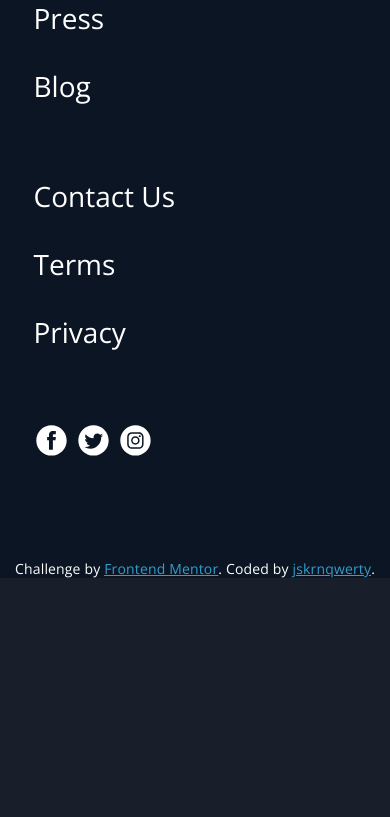
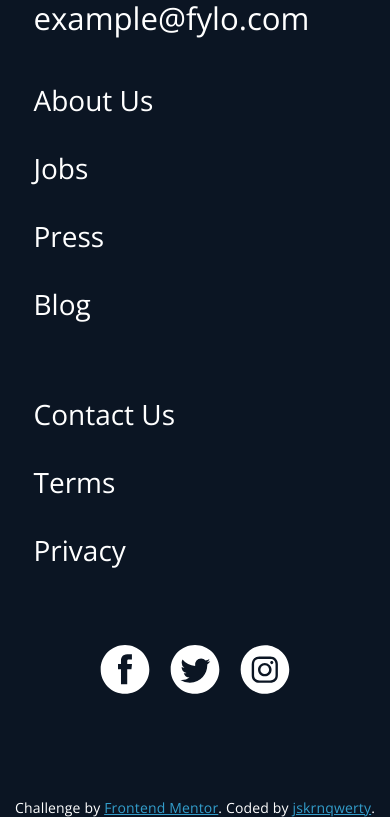
Before and after one commit to jskrnqwerty/frontend-mentor-fylo, a React (Vite) app: page / in a window 390 px wide. Shown: the part 9950-10767 px from the top of the page. Before the commit the page ends 10528 px from the top, so only its background shows below. Built offline with nearby package versions, Linux system fonts and the light colour scheme.

Commit message:
code cleanup

```diff
--- a/src/components/Footer.tsx
+++ b/src/components/Footer.tsx
@@ -127,6 +127,67 @@ const Footer = () => {
             />
           </a>
         </div>
+
+        <div className="footer_info_social-icons-mobile">
+          <a
+            href="https://github.com/jskrnqwerty"
+            className="facebook-icon"
+          >
+            <svg
+              viewBox="0 0 56.693 56.693"
+              xmlSpace="preserve"
+              xmlns="http://www.w3.org/2000/svg"
+            >
+              <path
+                d="M28.347 5.157c-13.6 0-24.625 11.027-24.625 24.625 0 13.6 11.025 24.623 24.625 24.623s24.625-11.023 24.625-24.623c0-13.598-11.026-24.625-24.625-24.625zm6.517 24.522H30.6v15.207h-6.32V29.679h-3.006V24.31h3.006v-3.479c0-2.49 1.182-6.377 6.379-6.377l4.68.018v5.215h-3.398c-.555 0-1.34.277-1.34 1.461v3.163h4.818l-.555 5.368z"
+                className="fill-000000"
+              ></path>
+            </svg>
+          </a>
+
+          <a
+            href="https://github.com/jskrnqwerty"
+            className="twitter-icon"
+          >
+            <svg
+              viewBox="0 0 56.693 56.693"
+              xmlSpace="preserve"
+              xmlns="http://www.w3.org/2000/svg"
+            >
+              <path
+                d="M28.348 5.157c-13.6 0-24.625 11.027-24.625 24.625 0 13.6 11.025 24.623 24.625 24.623s24.623-11.023 24.623-24.623c0-13.598-11.024-24.625-24.623-24.625zm12.404 19.66c.013.266.018.533.018.803 0 8.201-6.242 17.656-17.656 17.656a17.572 17.572 0 0 1-9.513-2.787c.486.057.979.086 1.48.086a12.45 12.45 0 0 0 7.707-2.656 6.214 6.214 0 0 1-5.796-4.311 6.06 6.06 0 0 0 1.167.111c.566 0 1.114-.074 1.635-.217a6.21 6.21 0 0 1-4.979-6.084l.001-.08a6.184 6.184 0 0 0 2.811.777 6.204 6.204 0 0 1-2.761-5.166c0-1.137.306-2.204.84-3.12a17.618 17.618 0 0 0 12.792 6.483 6.206 6.206 0 0 1 6.045-7.619 6.2 6.2 0 0 1 4.529 1.959 12.395 12.395 0 0 0 3.941-1.506 6.223 6.223 0 0 1-2.73 3.433 12.407 12.407 0 0 0 3.565-.977 12.537 12.537 0 0 1-3.096 3.215z"
+                className="fill-000000"
+              ></path>
+            </svg>
+          </a>
+
+          <a
+            href="https://github.com/jskrnqwerty"
+            className="instagram-icon"
+          >
+            <svg
+              viewBox="0 0 56.7 56.7"
+              xmlSpace="preserve"
+              xmlns="http://www.w3.org/2000/svg"
+              enable-background="new 0 0 56.7 56.7"
+            >
+              <circle
+                cx="28.1"
+                cy="30"
+                r="4.4"
+                className="fill-000000"
+              ></circle>
+              <path
+                d="M33.6 19.2h-11c-1.6 0-3 .5-3.9 1.4-.9.9-1.4 2.3-1.4 3.9v11c0 1.6.5 3 1.5 4 1 .9 2.3 1.4 3.9 1.4h10.9c1.6 0 3-.5 3.9-1.4 1-.9 1.5-2.3 1.5-3.9v-11c0-1.6-.5-2.9-1.4-3.9-1-1-2.3-1.5-4-1.5zm-5.5 17.6c-3.8 0-6.8-3.1-6.8-6.8 0-3.8 3.1-6.8 6.8-6.8s6.9 3 6.9 6.8-3.1 6.8-6.9 6.8zm7.1-12.3c-.9 0-1.6-.7-1.6-1.6s.7-1.6 1.6-1.6 1.6.7 1.6 1.6-.7 1.6-1.6 1.6z"
+                class="fill-000000"
+              ></path>
+              <path
+                d="M28.3 5.2c-13.6 0-24.6 11-24.6 24.6 0 13.6 11 24.6 24.6 24.6 13.6 0 24.6-11 24.6-24.6.1-13.6-11-24.6-24.6-24.6zm13.1 30.4c0 2.3-.8 4.3-2.2 5.7-1.4 1.4-3.4 2.1-5.6 2.1H22.7c-2.2 0-4.2-.7-5.6-2.1-1.5-1.4-2.2-3.4-2.2-5.7v-11c0-4.6 3.1-7.8 7.8-7.8h11c2.3 0 4.2.8 5.6 2.2 1.4 1.4 2.1 3.3 2.1 5.6v11z"
+                className="fill-000000"
+              ></path>
+            </svg>
+          </a>
+        </div>
       </div>
     </>
   );
--- a/src/scss/components/_footer.scss
+++ b/src/scss/components/_footer.scss
@@ -78,23 +78,22 @@
     }
 
     &_social-icons {
-      // display: flex;
-      // gap: 0.5em;
 
+        .twitter-icon {
+          margin: 0 0.5em;
+      }
+    }
 
-      a {
-        // width: 100px;
-        // margin-left: 0.5em;
-        .facebook-icon {
-          IconFacebook { color: "#000"}
-        }
-      }
-      // a {
-      //   width: 30px;
+    &_social-icons-mobile {
+      display: none;
 
-      //   IconTwitter {
-      //     color: red;
-      //   }
+          svg {
+            width: 2.5em;
+            fill: $text-color;
+          }
+          svg:hover {
+            fill: $cyan;
+          }
 
         .twitter-icon {
           margin: 0 0.5em;
@@ -104,42 +103,30 @@
   }
 
   @media screen and (max-width: $mobile-screen) {
-    // @extend %header-footer-padding;
-    // background-color: $footer-bg;
-    // text-align: left;
 
     &_logo {
       width: 45vw;
-      // margin-bottom: 2em;
+    }
 
-    }
     &_info {
       display: inline-flex;
       flex-direction: column;
       gap: 3em;
-      // justify-content: space-between;
 
       %footer-item-margin {
-        // margin-bottom: 1em;
       }
 
       .icon {
         height: 2.1rem;
-        // float: left;
         margin-right: 4em;
-        // align-self: start;
-        // margin-top: 0.2rem;
       }
 
       .text {
-        // display: inline;
-        // @extend %medium-text;
         font-size: calc($mobile-text-size + 0.2rem);
         line-height: $mobile-text-line-height ;
       }
 
       &_address {
-        // display: flex;
         max-width: 100%;
         .icon {
         }
@@ -151,7 +138,6 @@
 
         &_phone {
           padding-bottom: 2em;
-          // @extend %footer-item-margin;
           .icon {
           }
           .text {
@@ -170,39 +156,37 @@
         ul {
           font-size: $mobile-text-size;
           line-height: $mobile-text-line-height;
-          // @extend %medium-text;
-          // list-style: none;
-          // text-align: left;
           li {
-            // @extend %footer-item-margin;
 
             a {
-              // text-decoration: none;
-              // color: $text-color;
             }
-          }
-          li:hover {
-            // font-weight: 700;
-            // cursor: pointer;
           }
         }
       }
 
       &_social-icons {
-        display: inline-flex;
-        // align-self: center;
+        display: none;
+        align-self: center;
 
         a {
-          // display: flex;
-          // width: calc(30px * 2);
         }
 
         .twitter-icon {
-          // margin-left: 0.8em;
-          // margin-right: 0.8em;
+        }
+      }
+
+      &_social-icons-mobile {
+        display: flex;
+        align-self: center;
+
+        svg {
+          width: 4em;
+        }
+
+        .twitter-icon {
+          margin: 0 1em;
         }
       }
     }
-
   }
 }
--- a/src/scss/components/_header.scss
+++ b/src/scss/components/_header.scss
@@ -35,32 +35,15 @@
   }
 
   @media screen and (max-width: $mobile-screen) {
-    // background-color: grey;
-    // padding-left: 3em;
-    // padding-right: 3em;
+
     &_logo {
-      // margin-right: 1.5em;
-      // max-width: 180px;
-      // min-width: 150px;
-      // width: calc(5vw + 100px);
       }
 
     &_nav-menu {
-    // display: flex;
     gap: calc(7vw + 0.1rem);
-    // justify-content: space-between;
 
       &_item {
         font-size: $menu-text-size + 0.5rem;
-        // font-family: $fancy-font;
-        // color: $text-color;
-        // text-decoration: none;
-      }
-
-      &_item:hover {
-        // text-decoration: underline;
-        // font-weight: 700;
-        // cursor: pointer;
       }
     }
   }
--- a/src/scss/components/_intro.scss
+++ b/src/scss/components/_intro.scss
@@ -39,26 +39,15 @@
   }
 
   @media screen and (max-width: $mobile-screen) {
-    // background-color: $intro-bg;
-    // margin: auto;
     padding-bottom: calc($block-bottom-margin + 5em);
-    // background-image: url("../assets/images/bg-curvy-desktop.svg");
-    // background-repeat: no-repeat;
-    // background-position-y: bottom;
-    // background-size: contain;
 
     &_image {
-      // max-width: 725px;
-      // width: calc(90vw - 80px);
     }
 
     &_heading {
       font-size: $mobile-heading-size;
       padding: 1.5em 1em 0;
       max-width: 100%;
-      // line-height: 3.5rem;
-      // padding: 2rem calc(2vw + 0rem);
-      // margin: auto;
     }
 
     &_text {
@@ -67,9 +56,6 @@
       line-height: $mobile-text-line-height;
       padding: 1.5em 2.6em;
       max-width: 100%;
-      // margin: auto;
-      // font-size: 1.2rem;
-      // padding: 0 calc(2vw + 1rem);
     }
 
     &_get-started {
@@ -77,12 +63,6 @@
       font-weight: 700;
       padding: 2rem;
       width: 60%;
-      // margin: 2rem 0;
     }
-
-    &_get-started:hover {
-      // @extend %mobile-button-hover;
-    }
-
   }
 }
--- a/src/scss/components/_testimonials.scss
+++ b/src/scss/components/_testimonials.scss
@@ -2,7 +2,7 @@
 
 
 .testimonials {
-  max-width: calc($max-width-vw - 150px);
+  max-width: calc(70vw + 150px);
   margin: auto;
   display: flex;
   gap: 3em;
@@ -57,32 +57,19 @@
   @media screen and (max-width: $mobile-screen) {
     flex-direction: column;
     max-width: calc($max-width-vw - 130px);
-    // margin: auto;
-    // display: flex;
-    // gap: 3em;
-    // text-align: left;
-    // position: relative;
     margin-bottom: calc($block-bottom-margin + 10em);
 
     &_quotes-icon {
-      // position: absolute;
-      // z-index: 1;
       width: 45px;
       top: -35px;
       left: 10px;
     }
 
     &_card {
-      // z-index: 2;
-      // background-color: $testimonial-bg;
       padding: 3em 3.1em;
-      // border-radius: 7px;
-      // box-shadow: 5px 5px 10px 1px $intro-bg;
 
       &_statement {
-        // margin-bottom: 2rem;
         font-size: $text-size-8 + 0.3rem;
-        // letter-spacing: 0.05rem;
         line-height: $mobile-text-line-height;
       }
 
@@ -90,23 +77,16 @@
 
         &_photo {
           width: 3.5em;
-          // float: left;
-          // margin-right: 0.6em;
-          // border-radius: 50%;
         }
 
         &_name {
-          // font-weight: 700;
           padding-bottom: 0.5rem;
           font-size: $text-size-8 + 0.3rem;
-          // font-size: 0.65rem;
           letter-spacing: 0.1rem;
         }
 
         &_designation {
           font-size: 0.9rem;
-          // font-size: 0.5rem;
-          // letter-spacing: 0.05rem;
         }
       }
     }
--- a/src/scss/styles.css
+++ b/src/scss/styles.css
@@ -72,7 +72,7 @@
   padding-left: 2rem;
   font-size: 0.9rem;
 }
-@media screen and (max-width: 865px) {
+@media screen and (max-width: 765px) {
   .early-access-block .early-access {
     width: 90vw;
     padding: 5em 0;
@@ -143,7 +143,6 @@
 }
 .explanation_info_how-fylo-works_text {
   display: inline-flex;
-  flex-direction: row;
   align-items: center;
   color: hsl(176, 68%, 64%);
   text-decoration: none;
@@ -155,7 +154,15 @@
   margin-left: 0.5rem;
   margin-top: 0.1rem;
 }
-@media screen and (max-width: 1039px) {
+@media screen and (max-width: 1039px) and (min-width: 764px) {
+  .explanation .explanation_image_img {
+    width: calc(20vw + 300px - 100px);
+  }
+  .explanation .explanation_info_text {
+    max-width: 40vw;
+  }
+}
+@media screen and (max-width: 765px) {
   .explanation {
     display: flex;
     flex-direction: column;
@@ -168,7 +175,7 @@
   }
   .explanation_image_img {
     max-width: 600px;
-    width: 80vw;
+    width: calc(80vw + 800px);
   }
   .explanation_info {
     padding-left: calc(1vw + 0.25em);
@@ -281,10 +288,20 @@
   font-weight: 700;
   cursor: pointer;
 }
-.footer_info_social-icons a .facebook-icon IconFacebook {
-  color: "#000";
+.footer_info_social-icons .twitter-icon {
+  margin: 0 0.5em;
 }
-.footer_info_social-icons .twitter-icon {
+.footer_info_social-icons-mobile {
+  display: none;
+}
+.footer_info_social-icons-mobile svg {
+  width: 2.5em;
+  fill: hsl(0, 0%, 100%);
+}
+.footer_info_social-icons-mobile svg:hover {
+  fill: hsl(176, 68%, 64%);
+}
+.footer_info_social-icons-mobile .twitter-icon {
   margin: 0 0.5em;
 }
 @media screen and (max-width: 765px) {
@@ -315,7 +332,18 @@
     line-height: 2.5rem;
   }
   .footer_info_social-icons {
-    display: inline-flex;
+    display: none;
+    align-self: center;
+  }
+  .footer_info_social-icons-mobile {
+    display: flex;
+    align-self: center;
+  }
+  .footer_info_social-icons-mobile svg {
+    width: 4em;
+  }
+  .footer_info_social-icons-mobile .twitter-icon {
+    margin: 0 1em;
   }
 }
 
@@ -411,7 +439,7 @@
 }
 
 .testimonials {
-  max-width: calc(90vw - 150px);
+  max-width: calc(70vw + 150px);
   margin: auto;
   display: flex;
   gap: 3em;
```
Also changed, not shown: src/scss/components/_early-access.scss (+2 -27 lines), src/scss/components/_explanation.scss (+25 -7 lines), src/scss/components/_features.scss (+6 -20 lines), 1 other file (tests, documents, lock files or other folders).
